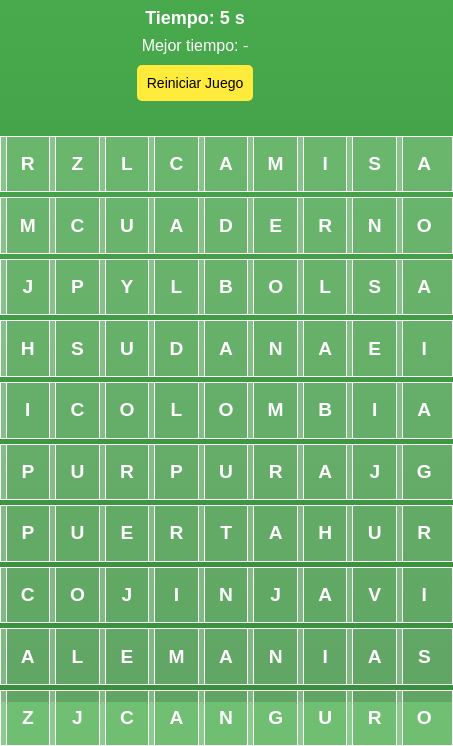
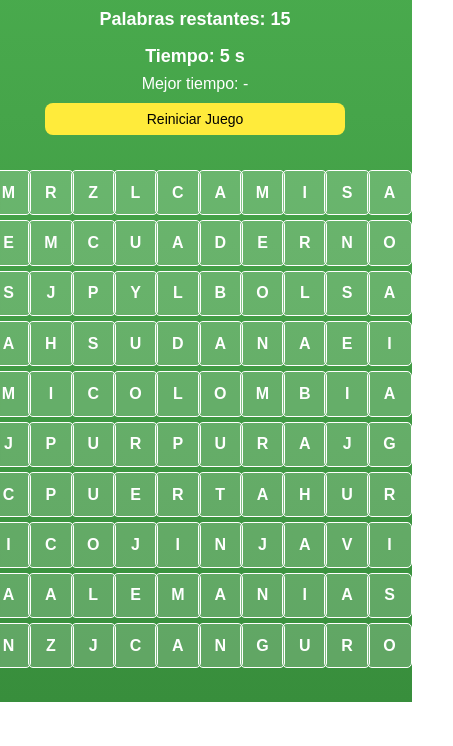
Before and after one commit to martincho0731/sopaLetras, a plain HTML site: page index.html in a window 390 px wide. Shown: the part 142-888 px from the top of the page, 453 px wide, since content can reach past the window. After the commit the page ends 844 px from the top, so only its background shows below. Drawn offline with Linux system fonts and the light colour scheme.

Commit message:
Mejorando responsividad en la sopa de letras

```diff
--- a/styles.css
+++ b/styles.css
@@ -11,8 +11,8 @@ body {
   flex-direction: column;
   align-items: center;
   justify-content: center;
-    height: 100vh;
-    overflow: hidden;
+  min-height: 100vh;
+  overflow-x: hidden;
 }
 
 h1 {
@@ -30,12 +30,14 @@ body {
   background: #ffeb3b;
   color: #000;
   font-size: 18px;
-    padding: 10px 20px;
+  padding: 12px 20px;
   border: none;
-    border-radius: 5px;
+  border-radius: 8px;
   cursor: pointer;
   margin: 10px 5px;
-    transition: transform 0.2s ease;
+  transition: transform 0.2s ease, background 0.2s ease;
+  width: 90%;
+  max-width: 300px;
 }
 
 button:hover {
@@ -45,11 +47,11 @@ body {
 
 #tablero {
   display: grid;
-    grid-template-columns: repeat(auto-fit, minmax(30px, 1fr));
-    gap: 5px;
+  grid-template-columns: repeat(auto-fit, minmax(35px, 1fr));
+  gap: 3px;
   justify-content: center;
   margin: 15px auto;
-    max-width: 95vw;
+  max-width: 90vw;
   padding: 10px;
 }
 
@@ -66,6 +68,7 @@ body {
   transition: background 0.2s ease-in-out;
   cursor: pointer;
   user-select: none;
+  border-radius: 5px;
 }
 
 .celda:hover {
@@ -103,24 +106,13 @@ body {
   }
 }
 
-  @media (max-width: 600px) {
+/* Responsividad en móviles */
+@media (max-width: 768px) {
   h1 {
-      font-size: 1.5em;
+      font-size: 1.8em;
   }
-    .celda {
-      font-size: 1.2em;
-      border-width: 1px;
-    }
-    button {
-      font-size: 16px;
-      padding: 8px 16px;
-    }
-  }
-
-  /* Responsividad en móviles */
-@media (max-width: 600px) {
   #tablero {
-        grid-template-columns: repeat(10, minmax(30px, 1fr));
+      grid-template-columns: repeat(auto-fit, minmax(30px, 1fr));
       gap: 2px;
   }
   .celda {
@@ -128,7 +120,25 @@ body {
       padding: 5px;
   }
   button {
-        font-size: 14px;
+      font-size: 16px;
       padding: 10px;
   }
 }
+
+@media (max-width: 480px) {
+  h1 {
+      font-size: 1.5em;
+  }
+  #tablero {
+      grid-template-columns: repeat(8, minmax(30px, 1fr));
+  }
+  .celda {
+      font-size: 1em;
+      padding: 3px;
+      border-width: 1px;
+  }
+  button {
+      font-size: 14px;
+      padding: 8px;
+  }
+}
```
Lines whose indentation alone changed are shown as unchanged.
